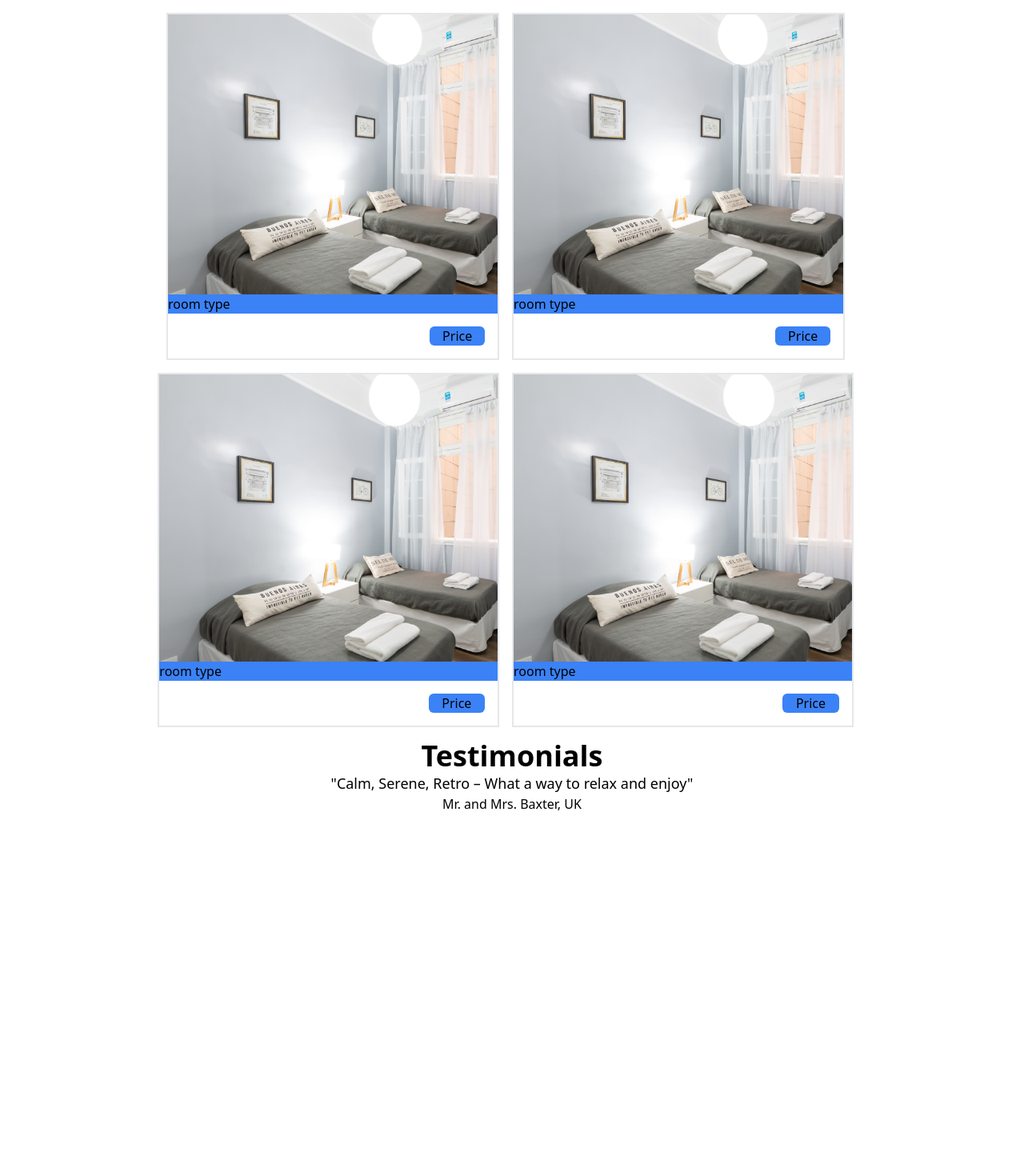
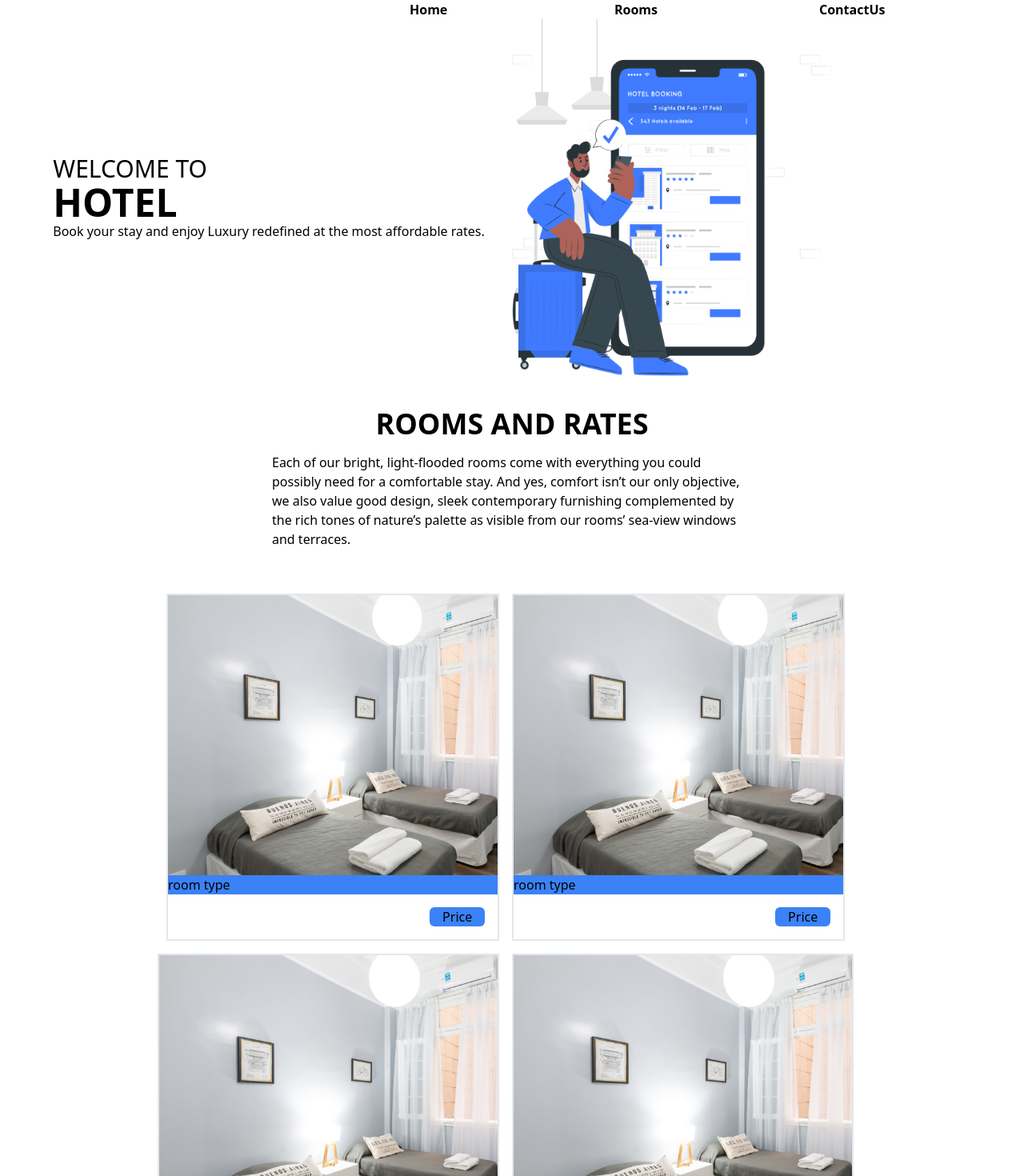
Before and after one commit to TseganeshYifruBerta/SWE-Hotel-Booking-Management-System, a Next.js app in the folder swe-hotel-booking-management-system-web/: page /rooms in a window 1280 px wide. Shown: the top 1470 px of the page at 80% size. Before the commit the page ends 1017 px from the top, so only its background shows below. Built offline with nearby package versions, Linux system fonts and the light colour scheme.

Commit message:
fix build error

```diff
--- a/swe-hotel-booking-management-system-web/components/home/TestimonalsCard.tsx
+++ b/swe-hotel-booking-management-system-web/components/home/TestimonalsCard.tsx
@@ -7,7 +7,7 @@ const TestimonalsCard : React.FC = () => {
             Testimonials
           </h1>
           <h3 className="text-lg justify-center w-full flex">
-            "Calm, Serene, Retro – What a way to relax and enjoy"
+            &quot; Calm, Serene, Retro What a way to relax and enjoy &quot;
           </h3>
           <p className="justify-center flex w-full">Mr. and Mrs. Baxter, UK</p>
         </div>
--- /dev/null
+++ b/swe-hotel-booking-management-system-web/components/layout/Nav.tsx
@@ -0,0 +1,19 @@
+import Link from "next/link";
+import React from "react"
+
+const NavBar: React.FC = () => {
+    return (
+      <div className="flex font-semibold justify-end">
+        <Link href={"/home"} className="w-1/5">
+          Home
+        </Link>
+        <Link href={"/rooms"} className="w-1/5">
+          Rooms
+        </Link>
+        <Link href={"/contactus"} className="w-1/5">
+          ContactUs
+        </Link>
+      </div>
+    );
+}
+export default NavBar;
--- a/swe-hotel-booking-management-system-web/pages/_app.tsx
+++ b/swe-hotel-booking-management-system-web/pages/_app.tsx
@@ -1,6 +1,12 @@
+import NavBar from '@/components/layout/Nav';
 import '@/styles/globals.css'
 import type { AppProps } from 'next/app'
 
 export default function App({ Component, pageProps }: AppProps) {
-  return <Component {...pageProps} />
+  return (
+    <div>
+      <NavBar />
+      <Component {...pageProps} />
+    </div>
+  );
 }
--- a/swe-hotel-booking-management-system-web/pages/rooms/index.tsx
+++ b/swe-hotel-booking-management-system-web/pages/rooms/index.tsx
@@ -1,9 +1,13 @@
 import TestimonalsCard from "@/components/home/TestimonalsCard";
 import RoomCard from "@/components/room/RoomCard";
+import RoomIntro from "@/components/room/RoomIntro";
 
 function Rooms() {
   return (
     <div>
+      <div>
+        <RoomIntro />
+      </div>
       <div>
         <div className="flex justify-center p-4">
           <RoomCard />
```
